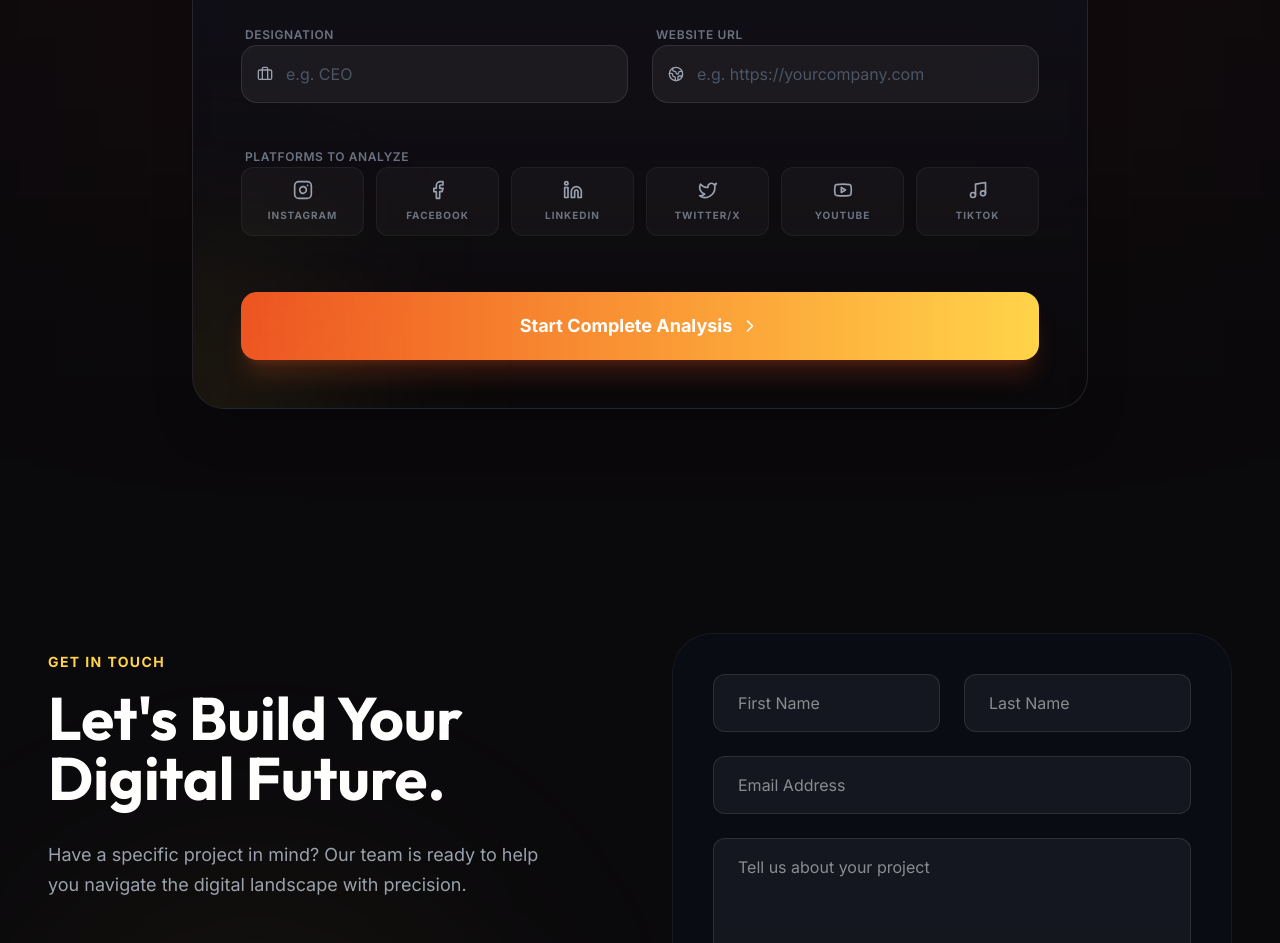
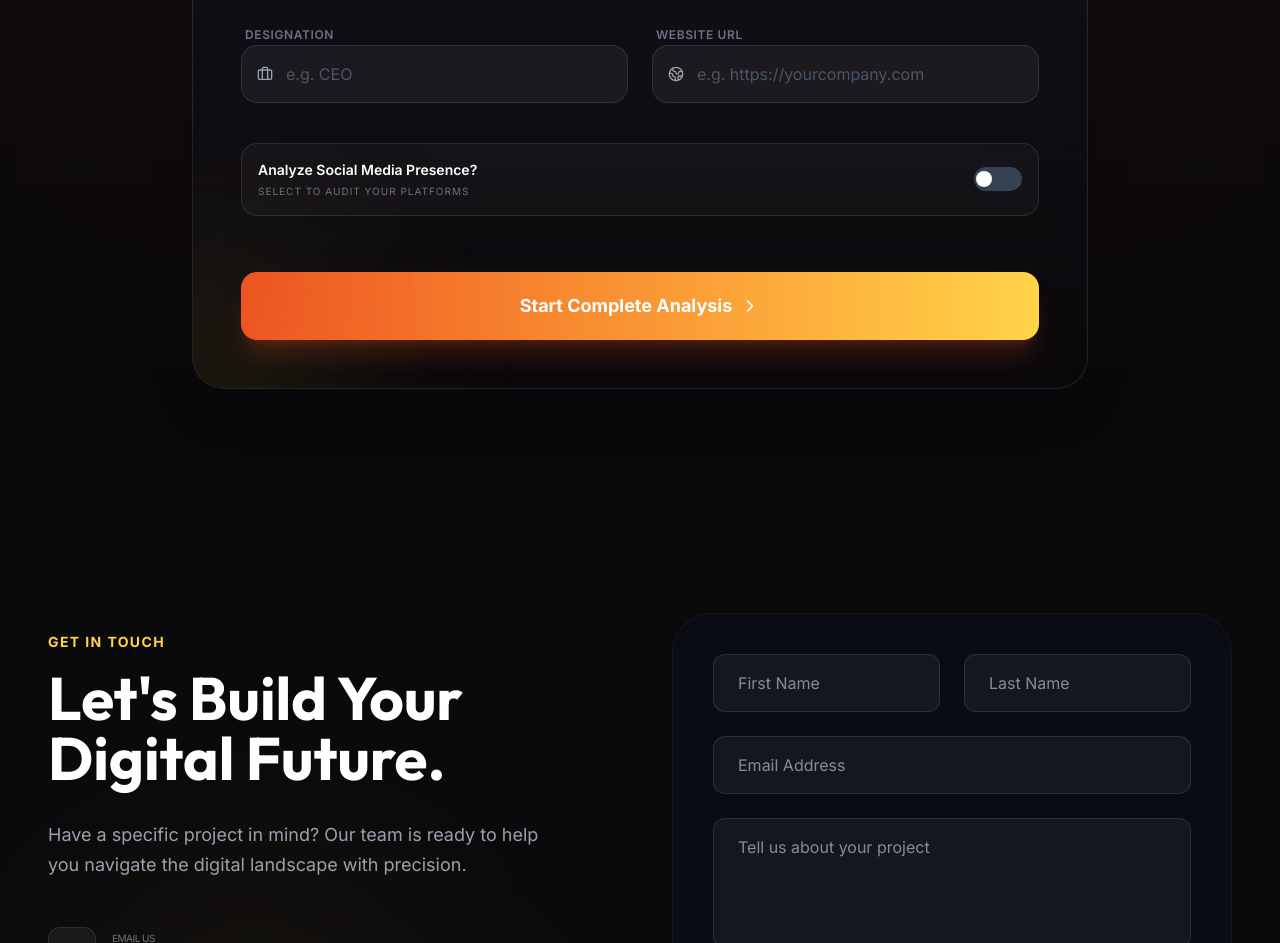
Before and after one commit to Hanzala-Vhora/NajahAudioForm, a React (Vite) app: page / in a window 1280 px wide. Shown: the part 2940-3883 px from the top of the page. Built offline with nearby package versions, Linux system fonts and the light colour scheme.

Commit message:
fixed these

```diff
--- a/src/App.jsx
+++ b/src/App.jsx
@@ -104,7 +104,10 @@ const translations = {
     footerPrivacy: "Privacy Policy",
     footerTerms: "Terms of Service",
     footerRights: "© 2024 Najah Media. All rights reserved.",
-    footerDesign: "Designed with Excellence."
+    footerDesign: "Designed with Excellence.",
+    socialToggleTitle: "Analyze Social Media Presence?",
+    socialToggleDesc: "Select to audit your platforms",
+    fieldPlatformUrls: "Provide Platform URLs"
   },
   ar: {
     navHome: "الرئيسية",
@@ -180,7 +183,10 @@ const translations = {
     footerPrivacy: "سياسة الخصوصية",
     footerTerms: "شروط الخدمة",
     footerRights: "© 2024 Najah Media. جميع الحقوق محفوظة.",
-    footerDesign: "صمم بتميز."
+    footerDesign: "صمم بتميز.",
+    socialToggleTitle: "هل ترغب في تحليل تواجدك على وسائل التواصل الاجتماعي؟",
+    socialToggleDesc: "حدد المنصات التي ترغب في تدقيقها",
+    fieldPlatformUrls: "أدخل روابط المنصات"
   }
 };
 
@@ -328,7 +334,9 @@ const SignupForm = ({ t }) => {
     company: '',
     designation: '',
     website: '',
-    platforms: []
+    analyzeSocial: false,
+    platforms: [],
+    platformUrls: {}
   });
 
   const platforms = [
@@ -341,12 +349,25 @@ const SignupForm = ({ t }) => {
   ];
 
   const togglePlatform = (id) => {
-    setFormData(prev => ({
+    setFormData(prev => {
+      const isActive = prev.platforms.includes(id);
+      const newPlatforms = isActive
+        ? prev.platforms.filter(p => p !== id)
+        : [...prev.platforms, id];
+
+      const newUrls = { ...prev.platformUrls };
+      if (isActive) {
+        delete newUrls[id];
+      } else {
+        newUrls[id] = '';
+      }
+
+      return {
         ...prev,
-      platforms: prev.platforms.includes(id)
-        ? prev.platforms.filter(p => p !== id)
-        : [...prev.platforms, id]
-    }));
+        platforms: newPlatforms,
+        platformUrls: newUrls
+      };
+    });
   };
 
   const handleSubmit = async (e) => {
@@ -512,7 +533,32 @@ const SignupForm = ({ t }) => {
           </div>
         </div>
 
-        <div className="md:col-span-2 space-y-3 sm:space-y-4 pt-2 sm:pt-4">
+        <div className="md:col-span-2 space-y-4 pt-2 sm:pt-4">
+          <div className="flex items-center justify-between p-4 rounded-2xl bg-white/[0.03] border border-white/10">
+            <div>
+              <h4 className="text-sm font-semibold text-white">{t('socialToggleTitle')}</h4>
+              <p className="text-[10px] text-gray-500 uppercase tracking-widest mt-1">{t('socialToggleDesc')}</p>
+            </div>
+            <button
+              type="button"
+              onClick={() => setFormData(prev => ({ ...prev, analyzeSocial: !prev.analyzeSocial }))}
+              className={`relative w-12 h-6 rounded-full transition-colors ${formData.analyzeSocial ? 'bg-primary' : 'bg-gray-700'}`}
+            >
+              <motion.div
+                animate={{ x: formData.analyzeSocial ? 26 : 2 }}
+                className="absolute top-1 w-4 h-4 rounded-full bg-white shadow-sm"
+              />
+            </button>
+          </div>
+
+          <AnimatePresence>
+            {formData.analyzeSocial && (
+              <motion.div
+                initial={{ height: 0, opacity: 0 }}
+                animate={{ height: 'auto', opacity: 1 }}
+                exit={{ height: 0, opacity: 0 }}
+                className="overflow-hidden space-y-4"
+              >
                 <label className="text-[10px] sm:text-xs font-semibold uppercase tracking-wider text-gray-500 ms-1">{t('fieldPlatforms')}</label>
                 <div className="grid grid-cols-2 sm:grid-cols-4 md:grid-cols-6 gap-2 sm:gap-3">
                   {platforms.map((p) => {
@@ -536,6 +582,54 @@ const SignupForm = ({ t }) => {
                     );
                   })}
                 </div>
+
+                {/* Platform URL Inputs */}
+                <AnimatePresence>
+                  {formData.platforms.length > 0 && (
+                    <motion.div
+                      initial={{ opacity: 0, y: -10 }}
+                      animate={{ opacity: 1, y: 0 }}
+                      exit={{ opacity: 0, y: -10 }}
+                      className="space-y-3 mt-4"
+                    >
+                      <label className="text-[10px] sm:text-xs font-semibold uppercase tracking-wider text-gray-500 ms-1">{t('fieldPlatformUrls')}</label>
+                      <div className="grid grid-cols-1 sm:grid-cols-2 gap-3">
+                        {formData.platforms.map((platformId) => {
+                          const platform = platforms.find(p => p.id === platformId);
+                          const Icon = platform.icon;
+                          return (
+                            <motion.div
+                              layout
+                              initial={{ opacity: 0, x: -10 }}
+                              animate={{ opacity: 1, x: 0 }}
+                              key={platformId}
+                              className="relative"
+                            >
+                              <div className="absolute start-4 top-1/2 -translate-y-1/2 flex items-center gap-2">
+                                <Icon className="w-3.5 h-3.5 text-primary" />
+                              </div>
+                              <input
+                                type="url"
+                                placeholder={`${platform.label} URL`}
+                                className="w-full ps-12 pe-4 py-3 rounded-xl bg-white/[0.05] border border-white/10 focus:border-primary/50 focus:outline-none transition-all placeholder:text-gray-600 text-sm"
+                                value={formData.platformUrls[platformId] || ''}
+                                onChange={(e) => setFormData(prev => ({
+                                  ...prev,
+                                  platformUrls: { ...prev.platformUrls, [platformId]: e.target.value }
+                                }))}
+                                required
+                                disabled={isSubmitting}
+                              />
+                            </motion.div>
+                          );
+                        })}
+                      </div>
+                    </motion.div>
+                  )}
+                </AnimatePresence>
+              </motion.div>
+            )}
+          </AnimatePresence>
         </div>
 
         <div className="md:col-span-2 pt-4 sm:pt-8">
```
Lines whose indentation alone changed are shown as unchanged.
